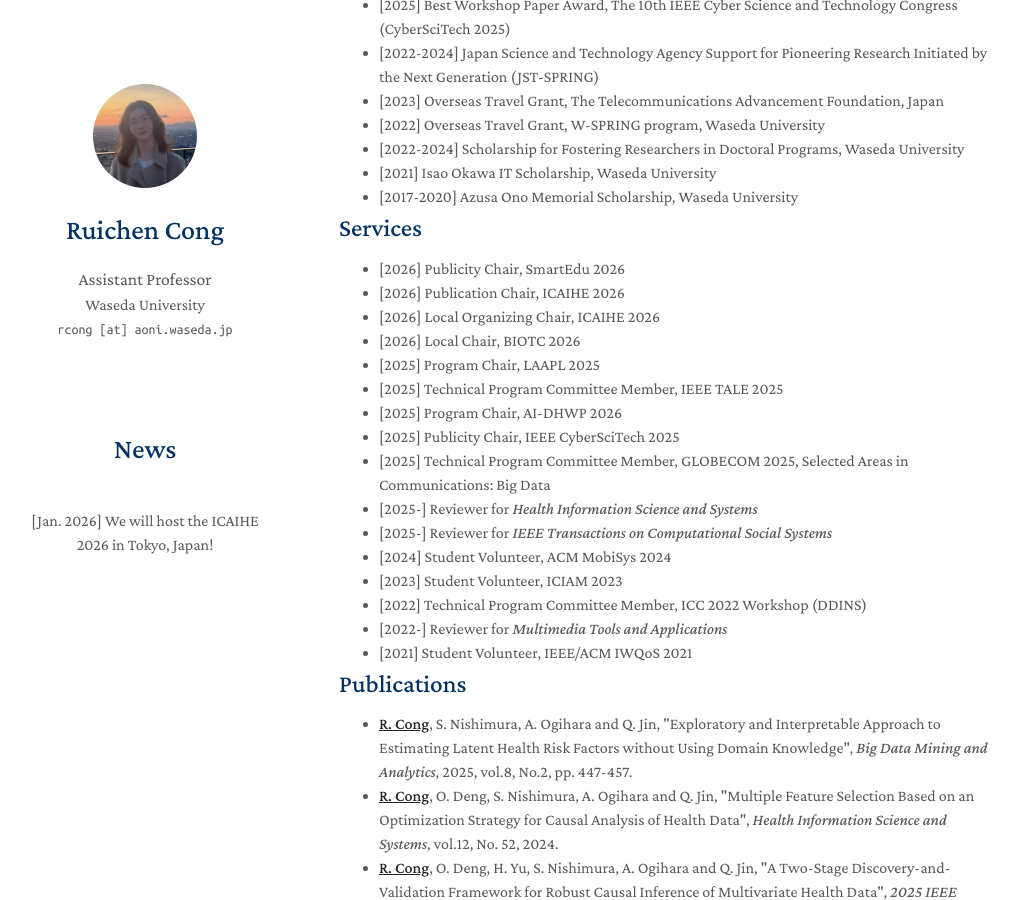
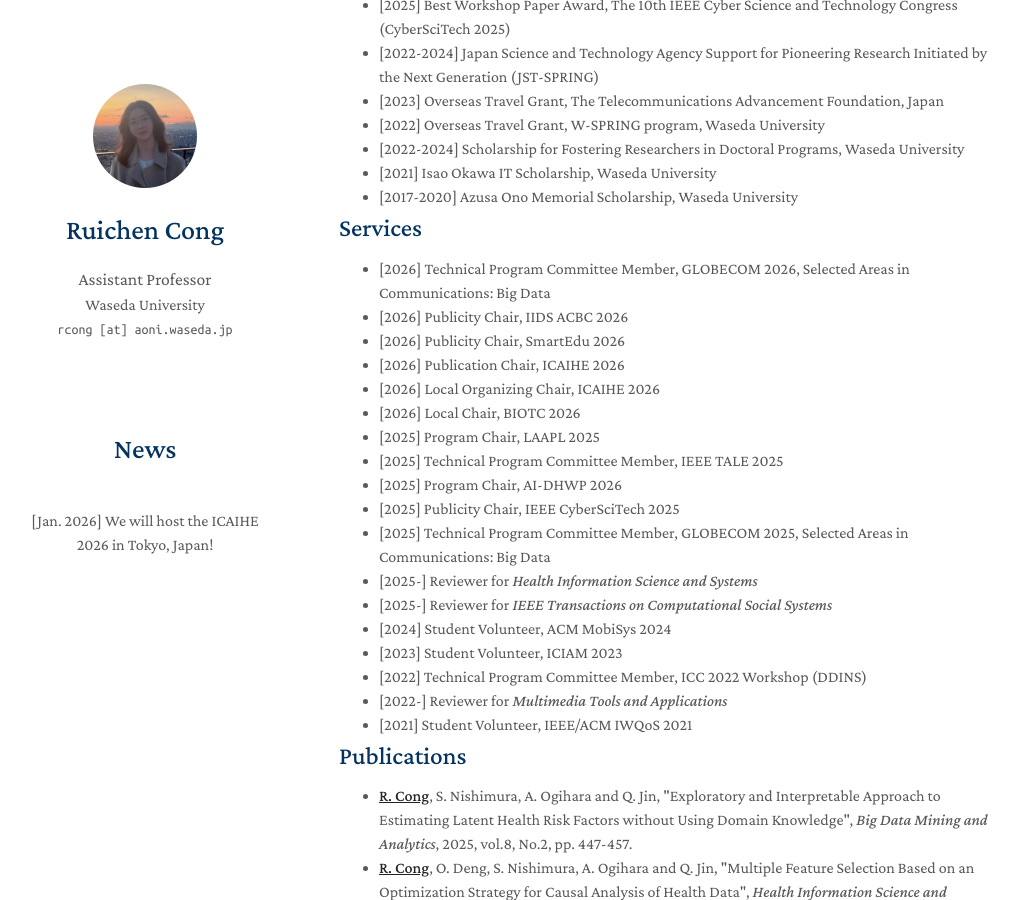
Before and after one commit to ruichencong/ruichencong.github.io, a Jekyll site: the page built from index.md, in a window 1280 px wide and 900 px high, scrolled down 1402 px. Shown: the whole window, without its empty margins (131-1150 px from the left). Built offline with Jekyll 4.4.1, drawn with Linux system fonts in a browser that asks for light colours; a style sheet for code colours, icons or effects is not loaded; our own code applies the rules of GitHub Pages for plain Markdown files.

Commit message:
Update services.md

```diff
--- a/_includes/services.md
+++ b/_includes/services.md
@@ -1,7 +1,8 @@
 ## Services
 
 <ul style="margin:0 0 5px;">
-
+  <li><autocolor>[2026] Technical Program Committee Member, GLOBECOM 2026, Selected Areas in Communications: Big Data</autocolor></li>
+  <li><autocolor>[2026] Publicity Chair, IIDS ACBC 2026</autocolor></li>
   <li><autocolor>[2026] Publicity Chair, SmartEdu 2026</autocolor></li>
   <li><autocolor>[2026] Publication Chair, ICAIHE 2026</autocolor></li>
   <li><autocolor>[2026] Local Organizing Chair, ICAIHE 2026</autocolor></li>
```
